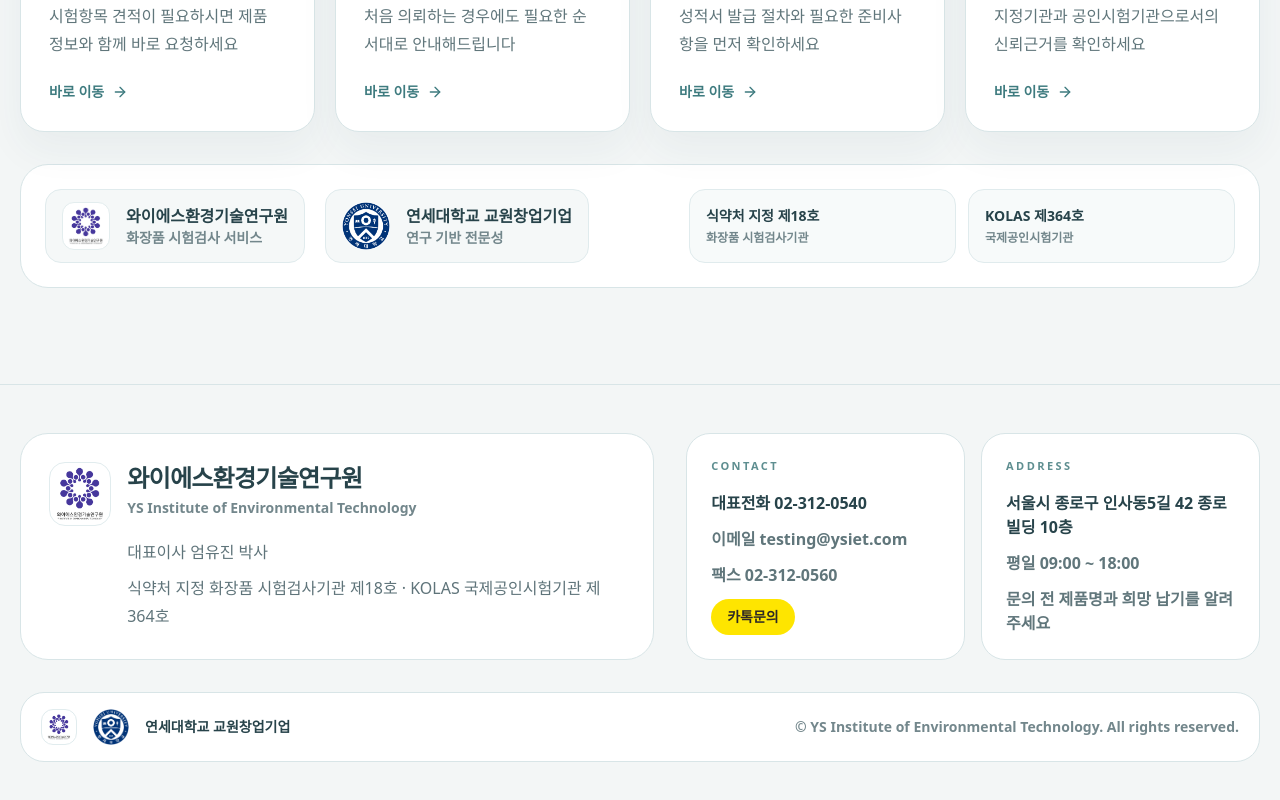
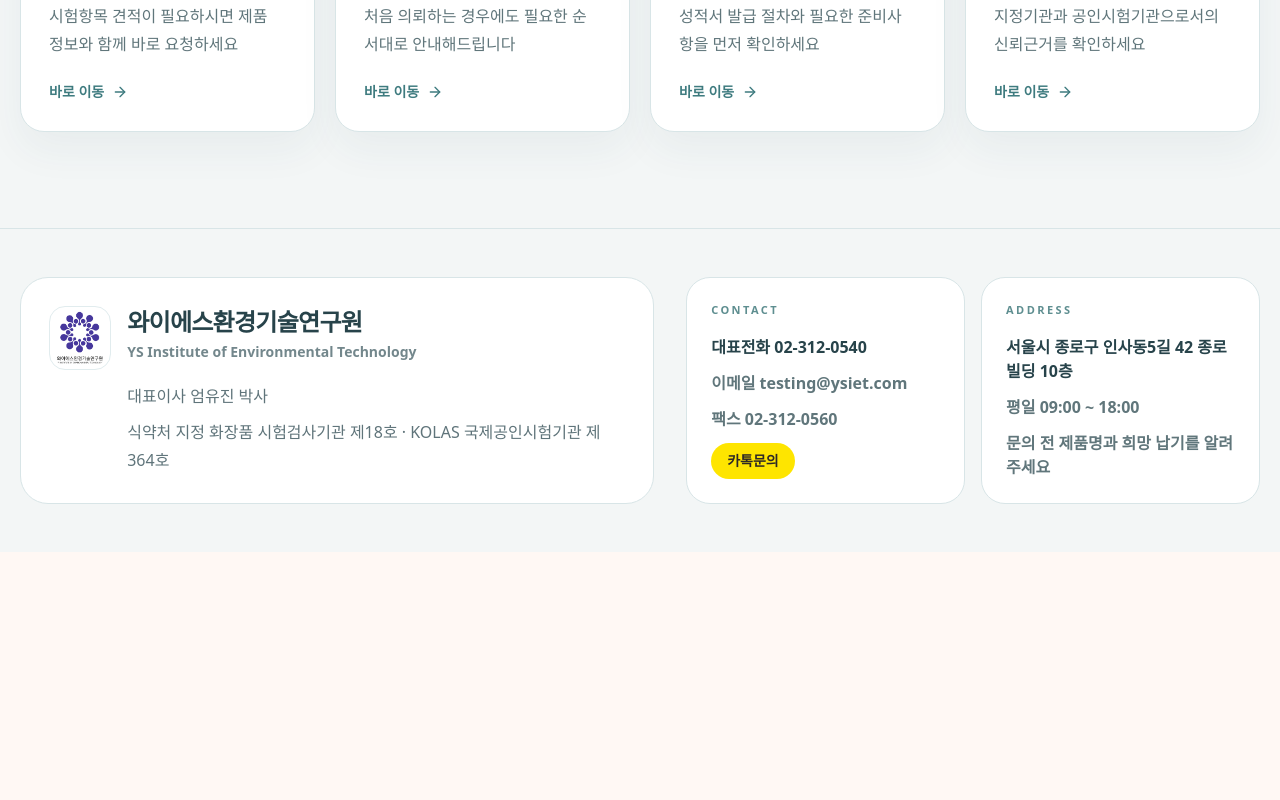
Before and after one commit to YSIET/ysiet-cosmetics-testing, a React (Vite) app: page / in a window 1280 px wide. Shown: the part 8585-9385 px from the top of the page. After the commit the page ends 9137 px from the top, so only its background shows below. Built offline with nearby package versions, Linux system fonts and the light colour scheme.

Commit message:
Update App.jsx

```diff
--- a/src/App.jsx
+++ b/src/App.jsx
@@ -3,11 +3,9 @@
   ArrowRight,
   Award,
   Banknote,
-  CalendarClock,
   CheckCircle2,
   ClipboardCheck,
   FileCheck2,
-  FlaskConical,
   HelpCircle,
   Mail,
   MapPin,
@@ -378,7 +376,7 @@
     <header className="sticky top-0 z-50 border-b border-[#D8E5E7] bg-[#FCFEFE]/92 backdrop-blur-xl">
       <div className="mx-auto flex max-w-7xl items-center justify-between gap-4 px-5 py-4">
         <a href="/" className="flex min-w-0 items-center gap-3">
-          <div className="flex h-12 w-12 shrink-0 items-center justify-center overflow-hidden rounded-2xl bg-white border border-[#DCE8EA]">
+          <div className="flex h-12 w-12 shrink-0 items-center justify-center overflow-hidden rounded-2xl border border-[#DCE8EA] bg-white">
             <img
               src={YS_LOGO}
               alt="와이에스환경기술연구원 로고"
@@ -440,7 +438,7 @@
   return (
     <section className="border-y border-[#D8E5E7] bg-[#F4F7F7]">
       <div className="mx-auto grid max-w-7xl gap-4 px-5 py-6 md:grid-cols-4">
-        <div className="flex items-center gap-3 rounded-2xl bg-white px-4 py-4 border border-[#D8E5E7]">
+        <div className="flex items-center gap-3 rounded-2xl border border-[#D8E5E7] bg-white px-4 py-4">
           <img
             src={YS_LOGO}
             alt="YSIET 로고"
@@ -452,7 +450,7 @@
           </div>
         </div>
 
-        <div className="flex items-center gap-3 rounded-2xl bg-white px-4 py-4 border border-[#D8E5E7]">
+        <div className="flex items-center gap-3 rounded-2xl border border-[#D8E5E7] bg-white px-4 py-4">
           <img
             src={YONSEI_LOGO}
             alt="연세대학교 심볼"
@@ -464,7 +462,7 @@
           </div>
         </div>
 
-        <div className="flex items-center gap-3 rounded-2xl bg-white px-4 py-4 border border-[#D8E5E7]">
+        <div className="flex items-center gap-3 rounded-2xl border border-[#D8E5E7] bg-white px-4 py-4">
           <ShieldCheck className="h-6 w-6 text-[#4F888B]" />
           <div>
             <p className="text-sm font-black text-[#27434A]">식약처 지정 제18호</p>
@@ -472,7 +470,7 @@
           </div>
         </div>
 
-        <div className="flex items-center gap-3 rounded-2xl bg-white px-4 py-4 border border-[#D8E5E7]">
+        <div className="flex items-center gap-3 rounded-2xl border border-[#D8E5E7] bg-white px-4 py-4">
           <Award className="h-6 w-6 text-[#4F888B]" />
           <div>
             <p className="text-sm font-black text-[#27434A]">KOLAS 제364호</p>
@@ -494,7 +492,7 @@
               <img
                 src={YS_LOGO}
                 alt="와이에스환경기술연구원 로고"
-                className="h-16 w-16 rounded-2xl object-contain border border-[#E1ECEE] bg-white p-1"
+                className="h-16 w-16 rounded-2xl border border-[#E1ECEE] bg-white p-1 object-contain"
               />
               <div>
                 <p className="text-2xl font-black tracking-[-0.03em] text-[#27434A]">
@@ -542,31 +540,12 @@
               <div className="space-y-3 text-[#27434A]">
                 <p className="font-black">서울시 종로구 인사동5길 42 종로빌딩 10층</p>
                 <p className="font-bold text-[#60767B]">평일 09:00 ~ 18:00</p>
-                <p className="font-bold text-[#60767B]">문의 전 제품명과 희망 납기를 알려주세요</p>
+                <p className="font-bold text-[#60767B]">
+                  문의 전 제품명과 희망 납기를 알려주세요
+                </p>
               </div>
             </div>
           </div>
-        </div>
-
-        <div className="mt-8 flex flex-wrap items-center justify-between gap-4 rounded-[24px] border border-[#D8E5E7] bg-white px-5 py-4">
-          <div className="flex flex-wrap items-center gap-4">
-            <img
-              src={YS_LOGO}
-              alt="YS 로고"
-              className="h-9 w-9 rounded-xl border border-[#E1ECEE] bg-white p-1 object-contain"
-            />
-            <img
-              src={YONSEI_LOGO}
-              alt="연세대학교 심볼"
-              className="h-9 w-9 rounded-full object-cover"
-            />
-            <span className="text-sm font-black text-[#27434A]">
-              연세대학교 교원창업기업
-            </span>
-          </div>
-          <p className="text-sm font-bold text-[#73878C]">
-            © YS Institute of Environmental Technology. All rights reserved.
-          </p>
         </div>
       </div>
     </footer>
@@ -630,53 +609,6 @@
               </Card>
             </a>
           ))}
-        </div>
-
-        <div className="mt-8 grid gap-4 rounded-[28px] border border-[#D8E5E7] bg-white p-6 lg:grid-cols-[1.15fr_1fr] lg:items-center">
-          <div className="flex flex-wrap items-center gap-5">
-            <div className="flex items-center gap-4 rounded-2xl bg-[#F5F8F8] px-4 py-3 border border-[#E0EBED]">
-              <img
-                src={YS_LOGO}
-                alt="YS 심볼"
-                className="h-12 w-12 rounded-xl object-contain bg-white p-1 border border-[#E3EDEE]"
-              />
-              <div>
-                <p className="font-black text-[#27434A]">와이에스환경기술연구원</p>
-                <p className="text-sm font-bold text-[#73878C]">
-                  화장품 시험검사 서비스
-                </p>
-              </div>
-            </div>
-
-            <div className="flex items-center gap-4 rounded-2xl bg-[#F5F8F8] px-4 py-3 border border-[#E0EBED]">
-              <img
-                src={YONSEI_LOGO}
-                alt="연세대학교 심볼"
-                className="h-12 w-12 rounded-full object-cover"
-              />
-              <div>
-                <p className="font-black text-[#27434A]">연세대학교 교원창업기업</p>
-                <p className="text-sm font-bold text-[#73878C]">
-                  연구 기반 전문성
-                </p>
-              </div>
-            </div>
-          </div>
-
-          <div className="grid gap-3 sm:grid-cols-2">
-            <div className="rounded-2xl bg-[#F7FAFA] px-4 py-4 border border-[#E0EBED]">
-              <p className="text-sm font-black text-[#27434A]">식약처 지정 제18호</p>
-              <p className="mt-1 text-xs font-bold text-[#73878C]">
-                화장품 시험검사기관
-              </p>
-            </div>
-            <div className="rounded-2xl bg-[#F7FAFA] px-4 py-4 border border-[#E0EBED]">
-              <p className="text-sm font-black text-[#27434A]">KOLAS 제364호</p>
-              <p className="mt-1 text-xs font-bold text-[#73878C]">
-                국제공인시험기관
-              </p>
-            </div>
-          </div>
         </div>
       </div>
     </section>
@@ -1209,7 +1141,7 @@
                 <img
                   src={YS_LOGO}
                   alt="YS 로고"
-                  className="h-14 w-14 rounded-2xl object-contain bg-white p-1 border border-[#E2EDEF]"
+                  className="h-14 w-14 rounded-2xl border border-[#E2EDEF] bg-white p-1 object-contain"
                 />
                 <div>
                   <p className="font-black text-[#27434A]">(주)와이에스환경기술연구원</p>
```
